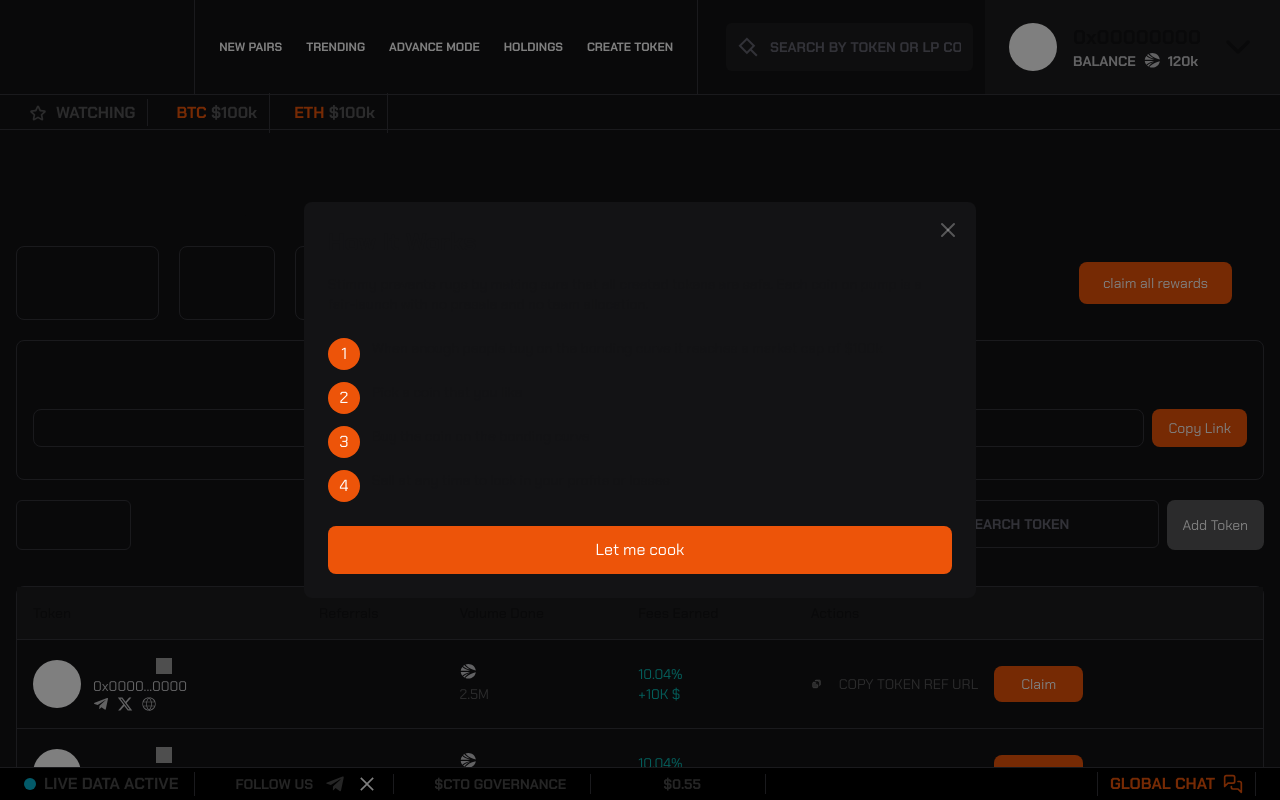
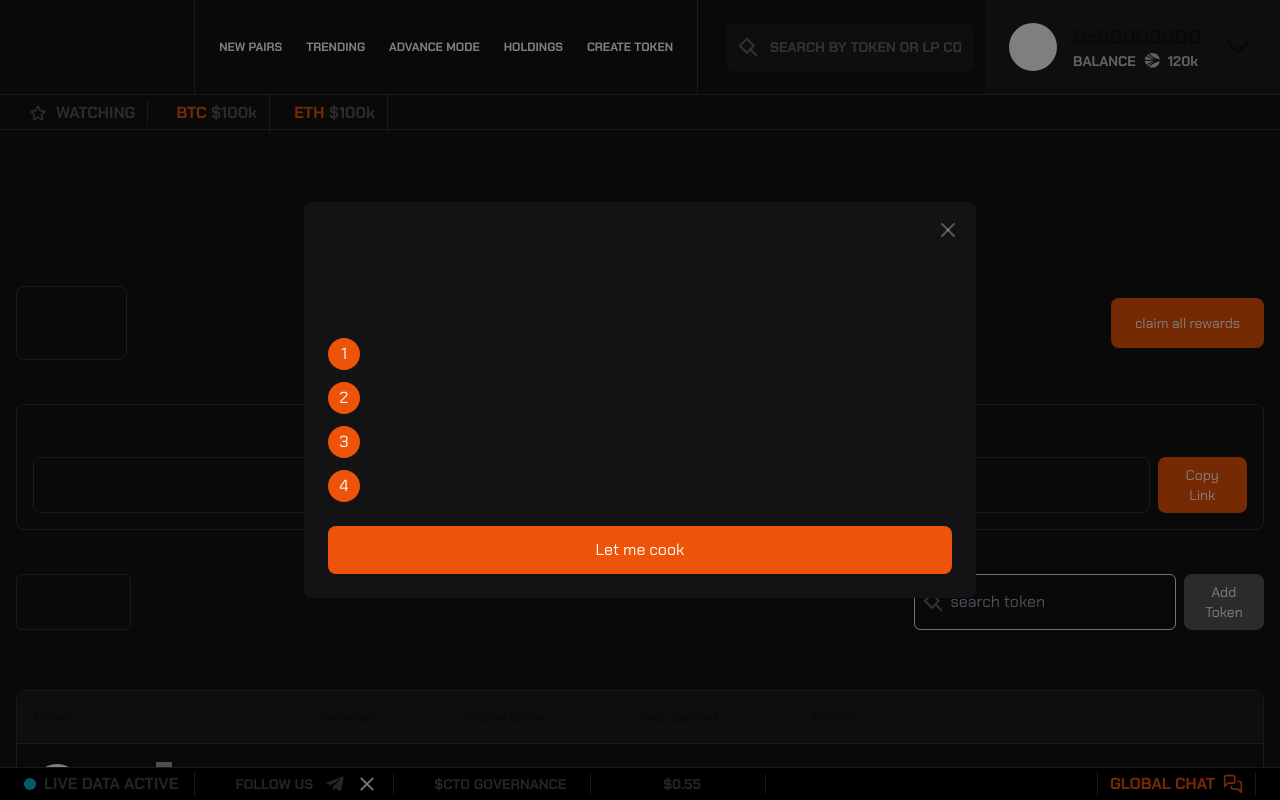
Before and after one commit to Mickyj70/ctod-dev, a Next.js app: page /referral in a window 1280 px wide. Shown: the top 800 px of the page. Built offline with nearby package versions, Linux system fonts and the light colour scheme; grey boxes are pictures that could not be loaded.

Commit message:
mobile view for ref page

```diff
--- a/app/referral/page.jsx
+++ b/app/referral/page.jsx
@@ -4,111 +4,76 @@ import { RxMixerHorizontal } from "react-icons/rx";
 import { FaTelegramPlane } from "react-icons/fa";
 import { FaXTwitter } from "react-icons/fa6";
 import { CiGlobe } from "react-icons/ci";
+
 export default function Page() {
   return (
-    <div className="flex justify-center flex-1 w-full h-full mb-20">
-      <div className=" innerContainer">
-        <div className="flex flex-col gap-x-2">
-          <h1 className="text-xl font-bold"> REFERRAL TRACKING</h1>
+    <div className="flex justify-center flex-1 w-full h-full px-4 mb-20 md:px-0">
+      <div className="w-full innerContainer">
+        {/* Header Section */}
+        <div className="flex flex-col mb-6 gap-y-4">
+          <h1 className="text-xl font-bold">REFERRAL TRACKING</h1>
           <p className="text-sm font-medium">
             Lorem ipsum dolor sit amet, consectetur adipiscing elit, sed do
             eiusmod tempor incididunt ut labore et dolore magna aliqua.
           </p>
         </div>
 
-        <div className="flex justify-between mr-4">
-          <div className="flex gap-x-5 ">
-            <div className="flex flex-col px-8 py-4 border rounded-lg border-bordercolor">
+        {/* Stats Section */}
+        <div className="flex flex-col justify-between gap-4 mb-6 md:flex-row">
+          <div className="grid grid-cols-2 gap-4 md:flex md:flex-row">
+            {/* Stats cards */}
+            <div className="flex flex-col p-4 border rounded-lg border-bordercolor">
               <h3 className="text-sm font-medium">REFERRALS</h3>
               <p className="text-sm font-medium">300</p>
             </div>
-
-            <div className="flex flex-col p-4 border rounded-lg border-bordercolor">
-              <h3 className="text-sm font-medium">TRADERS</h3>
-              <p className="text-sm font-medium">120</p>
+            {/* Repeat for other stat cards */}
+            {/* ... */}
           </div>
-
-            <div className="flex flex-col p-4 border rounded-lg border-bordercolor">
-              <h3 className="text-sm font-medium">VOLUME DONE BY TRADERS</h3>
-              <p className="text-sm font-medium">
-                <div className="flex gap-x-2">
-                  <img src="/Icon.svg" alt="" className="w-4 h-4" />
-                  50K
-                </div>
-              </p>
-            </div>
-
-            <div className="flex flex-col p-4 border rounded-lg border-bordercolor">
-              <h3 className="text-sm font-medium">REWARDS</h3>
-              <p className="text-sm font-medium text-positive">
-                <div className="flex gap-x-2">
-                  <img src="/Icon.svg" alt="" className="w-4 h-4" />
-                  <span className="text-positive"> 50K</span>
-                </div>
-              </p>
-            </div>
-          </div>
-          <div className="flex mt-4 mb-4 mr-4">
-            <button
-              type="submit"
-              className="flex items-center justify-center px-6 py-2 text-sm text-white transition-colors rounded-lg bg-secondaryText gap-x-2.5"
-            >
+          <button className="w-full px-6 py-2 my-3 text-sm text-white rounded-lg md:w-auto bg-secondaryText">
             claim all rewards
           </button>
         </div>
-        </div>
 
-        <div className="flex flex-col px-4 py-8 border rounded-lg gap-y-3 border-bordercolor">
-          <div className="">
+        {/* Referral Link Section */}
+        <div className="flex flex-col p-4 mb-6 border rounded-lg gap-y-3 border-bordercolor">
           <h1 className="text-base font-bold">YOUR REFERRAL LINK</h1>
-          </div>
-          <div className="flex w-full gap-x-2">
+          <div className="flex flex-col w-full gap-2 md:flex-row">
             <input
               type="text"
               value="https://stimmy.com/ref/yourcode123"
               className="w-full px-4 py-2 text-sm border rounded-lg bg-background border-bordercolor"
               readOnly
             />
-            <button
-              onClick={() => {
-                navigator.clipboard.writeText(
-                  "https://stimmy.com/ref/yourcode123"
-                );
-              }}
-              className="px-4 py-2 text-sm text-white transition-colors rounded-lg whitespace-nowrap bg-secondaryText hover:opacity-90"
-            >
+            <button className="w-full px-4 py-2 text-sm text-white rounded-lg md:w-auto bg-secondaryText">
               Copy Link
             </button>
           </div>
         </div>
 
-        <div className="flex justify-between gap-x-2">
-          <div className="flex">
-            <div
-              className="cursor-pointer primarybutton"
-              // onClick={() => setIsFilterOpen(!isFilterOpen)}
-            >
+        {/* Filter and Search Section */}
+        <div className="flex flex-col justify-between gap-4 mb-6 md:flex-row">
+          <div className="w-full primarybutton md:w-auto">
             <RxMixerHorizontal size={20} />
             <p>filters</p>
           </div>
-          </div>
-          <div className="flex gap-x-2">
-            <div className="flex items-center w-full h-12 px-3 py-2 bg-transparent border rounded-md cursor-pointer gap-x-3 border-bordercolor">
+          <div className="flex flex-col w-full gap-2 md:flex-row md:w-auto">
+            <div className="flex items-center w-full p-2 border rounded-md search-container">
               <img src="/search_icon.svg" alt="" className="w-5 h-5" />
               <input
                 type="text"
-                placeholder="search token "
-                className="w-full h-full text-sm font-bold uppercase bg-transparent outline-none placeholder:text-placeholderText"
-                onClick={(e) => e.stopPropagation()}
+                placeholder="search token"
+                className="w-full ml-2 bg-transparent outline-none"
               />
             </div>
-            <button className="px-4 py-2 text-sm text-white rounded-lg whitespace-nowrap bg-primaryText ">
+            <button className="w-full px-4 py-2 text-sm text-white rounded-lg md:w-auto bg-primaryText">
               Add Token
             </button>
           </div>
         </div>
 
-        <div className="mt-4 border rounded-lg border-bordercolor">
+        {/* Table Section */}
+        <div className="overflow-x-auto">
+          <div className="mt-4 border rounded-lg border-bordercolor  min-w-[800px]">
             <table className="w-full">
               <thead className="bg-sidebar">
                 <tr className="text-left">
@@ -218,5 +183,6 @@ export default function Page() {
           </div>
         </div>
       </div>
+    </div>
   );
 }
```
Lines whose indentation alone changed are shown as unchanged.
